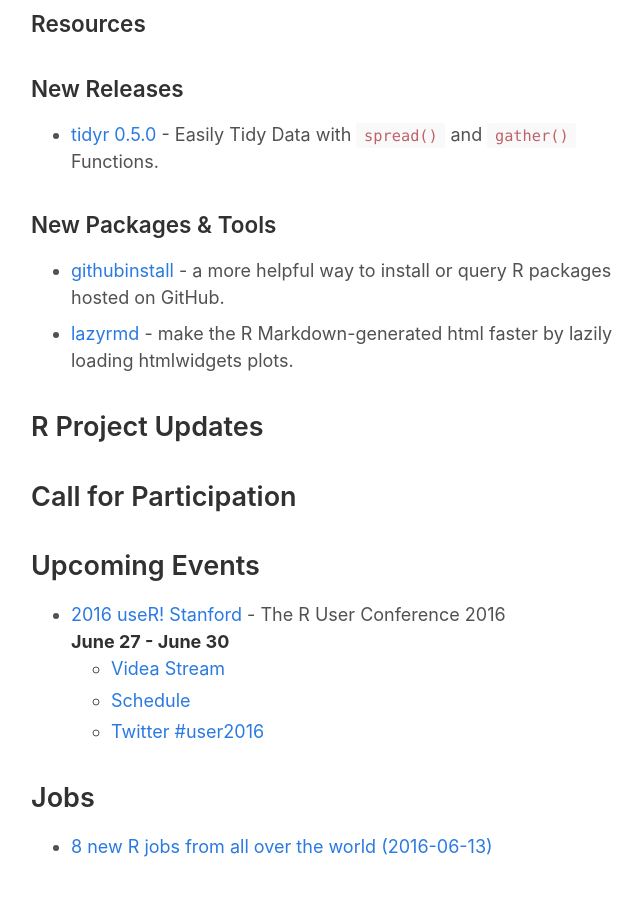
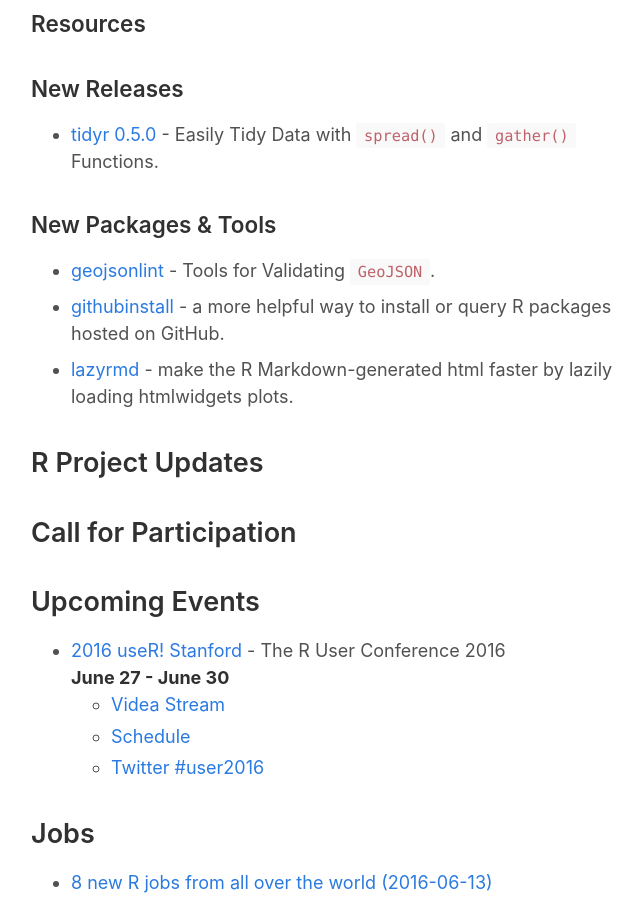
Before and after one commit to rweekly/rweekly.org, a Jekyll site: the page built from draft.md, in a window 1280 px wide and 900 px high, scrolled down 830 px. Shown: the whole window, without its empty margins (294-937 px from the left). Built offline with Jekyll 4.4.1, drawn with Linux system fonts in a browser that asks for light colours.

Commit message:
add geojsonlint library 📦 on CRAN

```diff
--- a/draft.md
+++ b/draft.md
@@ -38,6 +38,8 @@
 
 ### New Packages & Tools
 
++ [geojsonlint](https://cran.rstudio.com/web/packages/geojsonlint/vignettes/geojsonlint_vignette.html) - Tools for Validating `GeoJSON`.
+
 + [githubinstall](http://mockquant.blogspot.com.au/2016/06/githubinstall-new-r-package-for-easy-to.html) - a more helpful way to install or query R packages hosted on GitHub.
 
 + [lazyrmd](http://ryanhafen.com/blog/lazyrmd) - make the R Markdown-generated html faster by lazily loading htmlwidgets plots.
```
